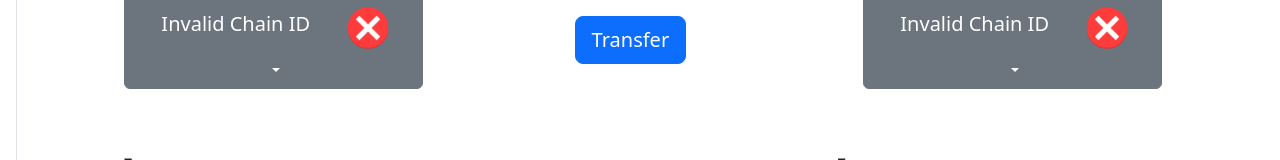
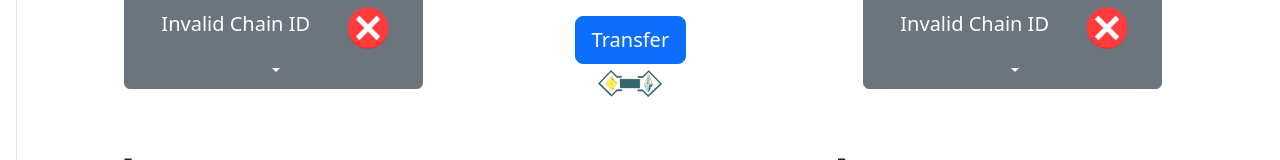
Before and after one commit to ethanJlab/SMPC_boilerplate, a React (Create React App) app in the folder node_0/frontend/react-app/: page / in a window 1280 px wide. Shown: the part 300-460 px from the top of the page. Built offline with nearby package versions, Linux system fonts and the light colour scheme; no server answers; the HTML template or start-up script is replaced by a standard one.

Commit message:
ADD blockchain gif

```diff
--- a/node_0/frontend/react-app/src/components/Transfer.js
+++ b/node_0/frontend/react-app/src/components/Transfer.js
@@ -1,4 +1,4 @@
-import { Dropdown, Container, Button, Stack,Form,InputGroup} from "react-bootstrap";
+import { Dropdown, Container, Button, Stack,Form,Image} from "react-bootstrap";
 import "../scss/custom.scss";
 
 import DropItem from "./DropItem";
@@ -8,6 +8,7 @@
 import {useState, useEffect, useCallback, useRef} from 'react';
 import { callSender, callReciever } from "../contractApi/executionCall";
 import * as once from "async-once";
+import transfer_gif from '../assets/logo_blockchainConnection_Seq_64.gif';
 //import {setParentReceiver, setParentSender} from "../App";
 
 //test soldier data
@@ -241,6 +242,8 @@
           <Button variant="primary" className="d-flex justify-content-center" size="lg" onClick={e => clickHandler()}>
             Transfer
           </Button>
+          <Image src={transfer_gif}  style={{position:'absolute', top: "370px"}}/>
+
 
         </Container>
 
```
Also changed, not shown: node_0/frontend/react-app/src/assets/logo_blockchainConnection_Seq_64.gif (added).
